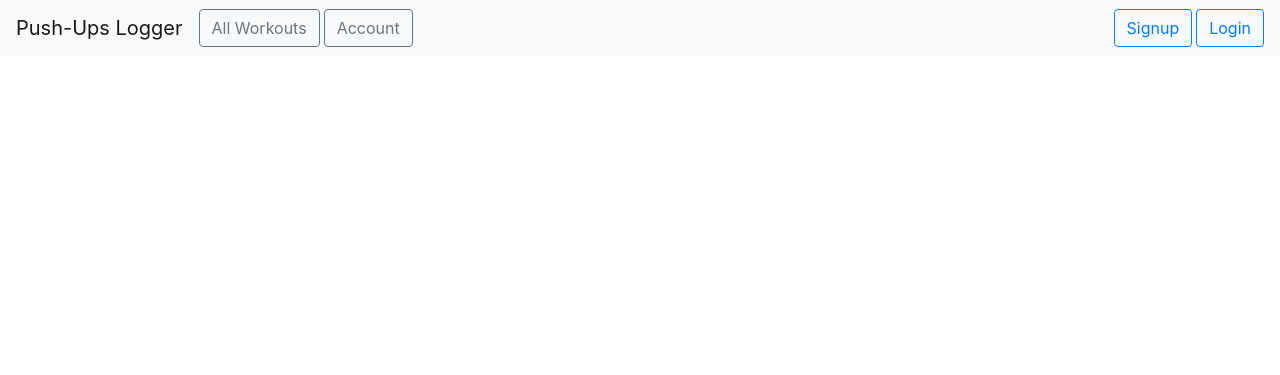
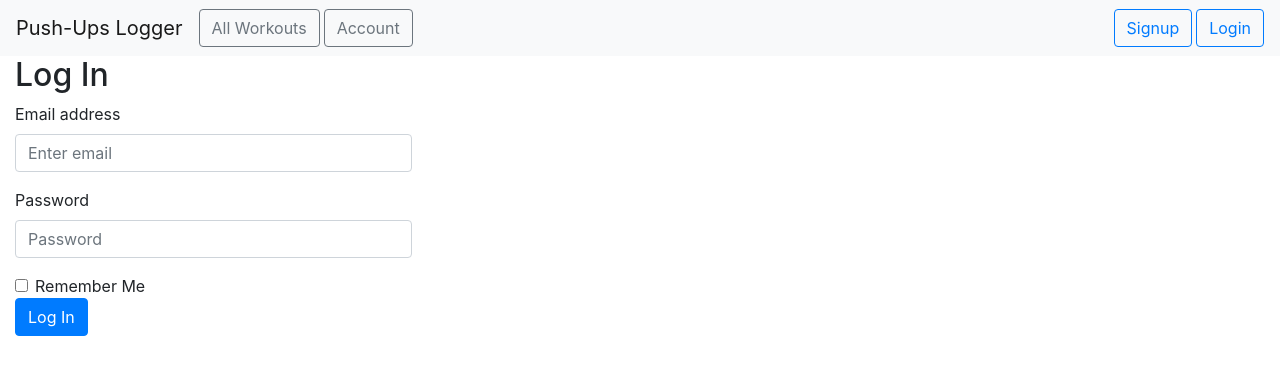
Before and after one commit to mksahota10/workoutlogger, a Flask app: template workout/templates/login.html in a window 1280 px wide. Shown: the top 375 px of the page. Run offline with Flask 2, Linux system fonts and the light colour scheme; the template is opened without the code that fills it, so the values that code supplies are empty; some libraries are stand-ins or nearby versions.

Commit message:
login details

```diff
--- a/workout/templates/login.html
+++ b/workout/templates/login.html
@@ -3,4 +3,41 @@
   rel="stylesheet"
   href="{{ url_for('static', filename= 'extended_beauty.css') }}"
 />
+{% endblock %} {% block content %}
+<div class="col-md-4 col-md-offset-4">
+  <form method="POST" action="/login">
+    <h2>Log In</h2>
+    {% with messages = get_flashed_messages() %} {% if messages %}
+    <div class="notification is-danger">
+      {{ messages[0] }}
+    </div>
+    {% endif %} {% endwith %}
+    <div class="form-group">
+      <label for="email">Email address</label>
+      <input
+        type="email"
+        class="form-control"
+        id="email"
+        name="email"
+        aria-describedby="emailHelp"
+        placeholder="Enter email"
+      />
+    </div>
+    <div class="form-group">
+      <label for="password">Password</label>
+      <input
+        type="password"
+        class="form-control"
+        id="password"
+        name="password"
+        placeholder="Password"
+      />
+    </div>
+    <div class="form-check">
+      <input type="checkbox" class="form-check-input" id="remember" />
+      <label class="form-check-label" for="remember">Remember Me</label>
+    </div>
+    <button type="submit" class="btn btn-primary">Log In</button>
+  </form>
+</div>
 {% endblock %}
```
Also changed, not shown: workout/static/images/extended_beauty.css (added).
